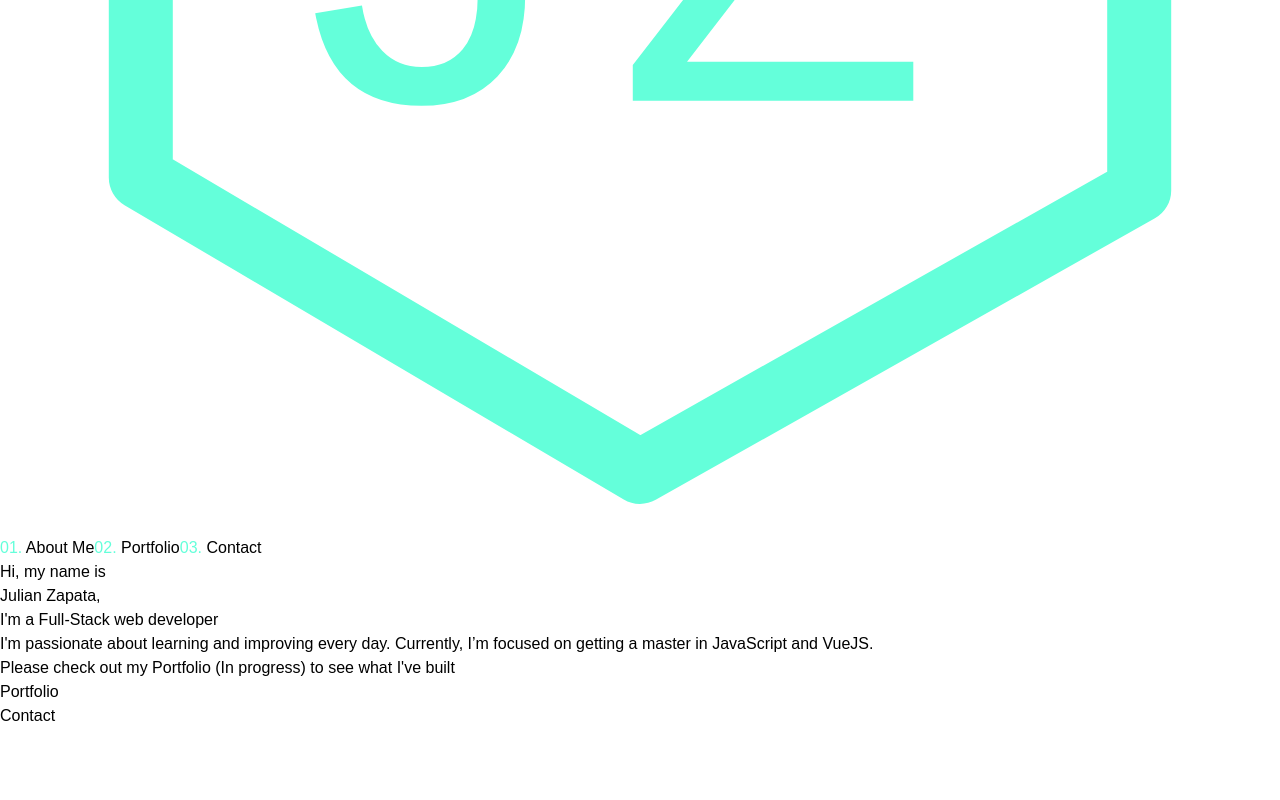
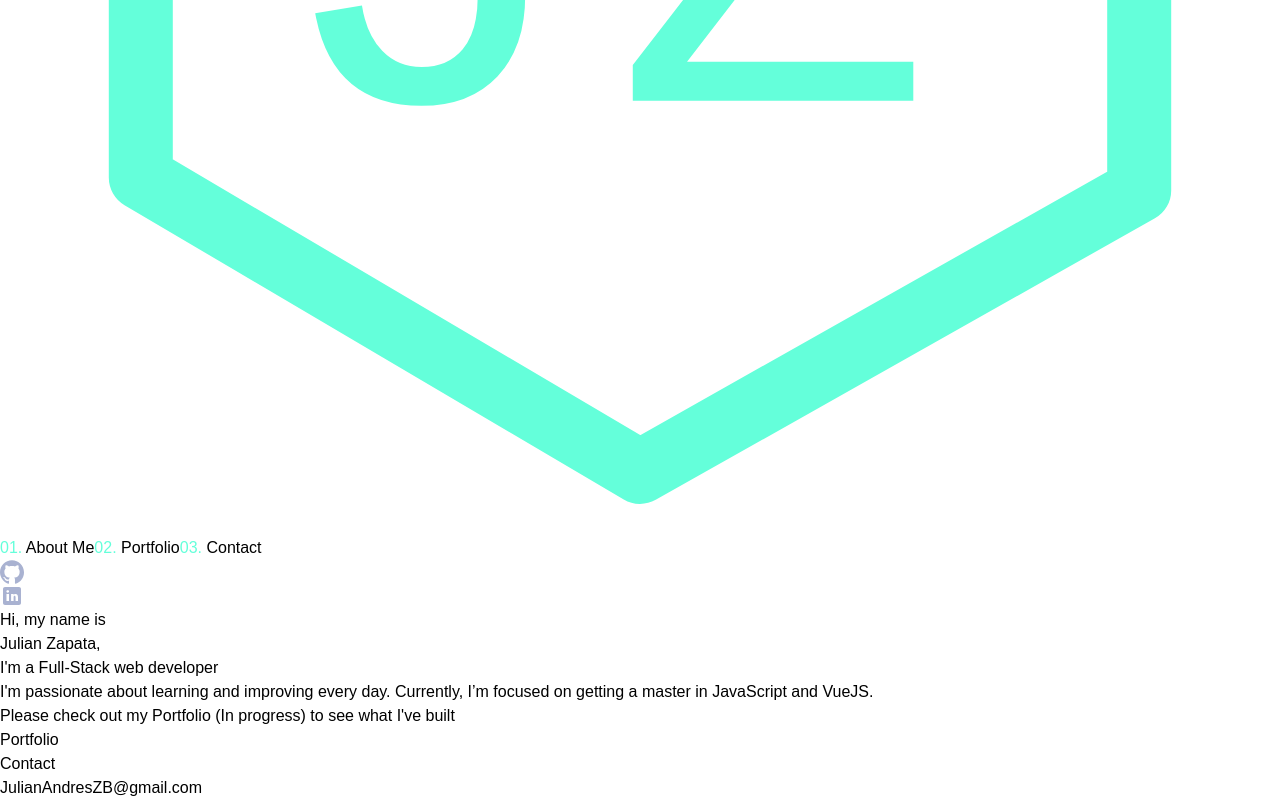
Before and after one commit to julianandreszb/julianandreszb.github.io, a Vue app: page / in a window 1280 px wide. Shown: the part 744-1544 px from the top of the page. Before the commit the page ends 1472 px from the top, so only its background shows below. Built offline with nearby package versions, Linux system fonts and the light colour scheme.

Commit message:
style: UI improvements

```diff
--- a/src/App.vue
+++ b/src/App.vue
@@ -9,7 +9,7 @@ let isPageLoading = ref(true);
 let isBackDropMenuOpen = ref(false);
 
 function resize(event) {
-  if (isBackDropMenuOpen.value && event.target.innerWidth >= 770) {
+  if (isBackDropMenuOpen.value && event.target.innerWidth >= 768) {
     toggleBackdropMenu();
   }
 }
@@ -36,8 +36,8 @@ onUnmounted(() => {
     @click="toggleBackdropMenu"
     class="cursor-pointer"
   />
+  <SplashBackdrop v-if="isPageLoading" />
   <div id="aboutMe" class="h-full relative">
-    <SplashBackdrop v-if="isPageLoading" />
     <main v-if="!isPageLoading" class="h-full relative">
       <!-- Begin header section   -->
       <div class="h-[4rem] fixed bg-dark-blue-alpha drop-shadow-xl">
@@ -45,14 +45,74 @@ onUnmounted(() => {
       </div>
       <!-- End header section  -->
 
+      <div
+        id="socialMediaMenu"
+        class="fixed w-20 h-1/4 bg-dark-blue left-0 bottom-0"
+      >
+        <ul
+          class="invisible md:visible flex flex-col items-center justify-center gap-y-5 mt-5"
+        >
+          <li>
+            <svg
+              xmlns="http://www.w3.org/2000/svg"
+              width="24"
+              height="24"
+              fill="#A9B2D1"
+              shape-rendering="geometricPrecision"
+              text-rendering="geometricPrecision"
+              image-rendering="optimizeQuality"
+              fill-rule="evenodd"
+              clip-rule="evenodd"
+              viewBox="0 0 640 640"
+            >
+              <path
+                d="M319.988 7.973C143.293 7.973 0 151.242 0 327.96c0 141.392 91.678 261.298 218.826 303.63 16.004 2.964 21.886-6.957 21.886-15.414 0-7.63-.319-32.835-.449-59.552-89.032 19.359-107.8-37.772-107.8-37.772-14.552-36.993-35.529-46.831-35.529-46.831-29.032-19.879 2.209-19.442 2.209-19.442 32.126 2.245 49.04 32.954 49.04 32.954 28.56 48.922 74.883 34.76 93.131 26.598 2.882-20.681 11.15-34.807 20.315-42.803-71.08-8.067-145.797-35.516-145.797-158.14 0-34.926 12.52-63.485 32.965-85.88-3.33-8.078-14.291-40.606 3.083-84.674 0 0 26.87-8.61 88.029 32.8 25.512-7.075 52.878-10.642 80.056-10.76 27.2.118 54.614 3.673 80.162 10.76 61.076-41.386 87.922-32.8 87.922-32.8 17.398 44.08 6.485 76.631 3.154 84.675 20.516 22.394 32.93 50.953 32.93 85.879 0 122.907-74.883 149.93-146.117 157.856 11.481 9.921 21.733 29.398 21.733 59.233 0 42.792-.366 77.28-.366 87.804 0 8.516 5.764 18.473 21.992 15.354 127.076-42.354 218.637-162.274 218.637-303.582 0-176.695-143.269-319.988-320-319.988l-.023.107z"
+              />
+            </svg>
+          </li>
+          <li>
+            <svg
+              fill="#A9B2D1"
+              xmlns="http://www.w3.org/2000/svg"
+              viewBox="0 0 24 24"
+              width="24"
+              height="24"
+            >
+              <path
+                d="M19,3H5C3.895,3,3,3.895,3,5v14c0,1.105,0.895,2,2,2h14c1.105,0,2-0.895,2-2V5C21,3.895,20.105,3,19,3z M9,17H6.477v-7H9 V17z M7.694,8.717c-0.771,0-1.286-0.514-1.286-1.2s0.514-1.2,1.371-1.2c0.771,0,1.286,0.514,1.286,1.2S8.551,8.717,7.694,8.717z M18,17h-2.442v-3.826c0-1.058-0.651-1.302-0.895-1.302s-1.058,0.163-1.058,1.302c0,0.163,0,3.826,0,3.826h-2.523v-7h2.523v0.977 C13.93,10.407,14.581,10,15.802,10C17.023,10,18,10.977,18,13.174V17z"
+              />
+            </svg>
+          </li>
+          <li>
+            <div class="w-px bg-gray-custom-300 h-36"></div>
+          </li>
+        </ul>
+      </div>
+
+      <!-- Begin content section  -->
       <div class="h-full grid grid-cols-1 grid-rows-[4rem_auto]">
         <div class="bg-dark-blue"></div>
-
-        <!-- Begin content section  -->
         <div class="bg-dark-blue">
           <RouterView :class="isBackDropMenuOpen ? 'blur-sm' : ''" />
         </div>
-        <!-- End content section  -->
+      </div>
+      <!-- End content section  -->
+
+      <div
+        class="invisible md:visible fixed w-20 h-1/3 bg-dark-blue right-0 bottom-0"
+      >
+        <ul class="flex flex-col items-center justify-center gap-y-5 mt-5">
+          <li class="rotate-90">
+            <a
+              class="text-gray-custom-400"
+              href="mailto:JulianAndresZB@gmail.com"
+              >JulianAndresZB@gmail.com</a
+            >
+          </li>
+          <li class="mt-24">
+            <div class="w-px bg-gray-custom-300 h-36"></div>
+          </li>
+        </ul>
       </div>
     </main>
   </div>
--- a/src/views/HomeView.vue
+++ b/src/views/HomeView.vue
@@ -1,7 +1,8 @@
 <script setup></script>
 
 <template>
-  <div class="flex flex-col px-8 py-6 sm:px-8 sm:py-6 md:py-5">
+  <div class="flex flex-col px-8 py-6 sm:px-16 sm:py-6 md:px-32 md:py-5">
+    <!-- Begin about me section -->
     <div class="h-screen">
       <div
         class="flex flex-col gap-y-3 text-3xl sm:text-4xl md:text-5xl tracking-wide"
@@ -41,11 +42,18 @@
         </p>
       </div>
     </div>
+    <!-- End about me section -->
+
+    <!-- Begin portfolio section -->
     <div id="portfolio" class="h-screen bg-dark-blue pt-28">
       <h1 class="text-3xl text-gray-custom-400">Portfolio</h1>
     </div>
+    <!-- End portfolio section -->
+
+    <!-- Begin contact section -->
     <div id="contact" class="h-screen bg-dark-blue pt-28">
       <h1 class="text-3xl text-gray-custom-400">Contact</h1>
     </div>
+    <!-- End contact section -->
   </div>
 </template>
```
